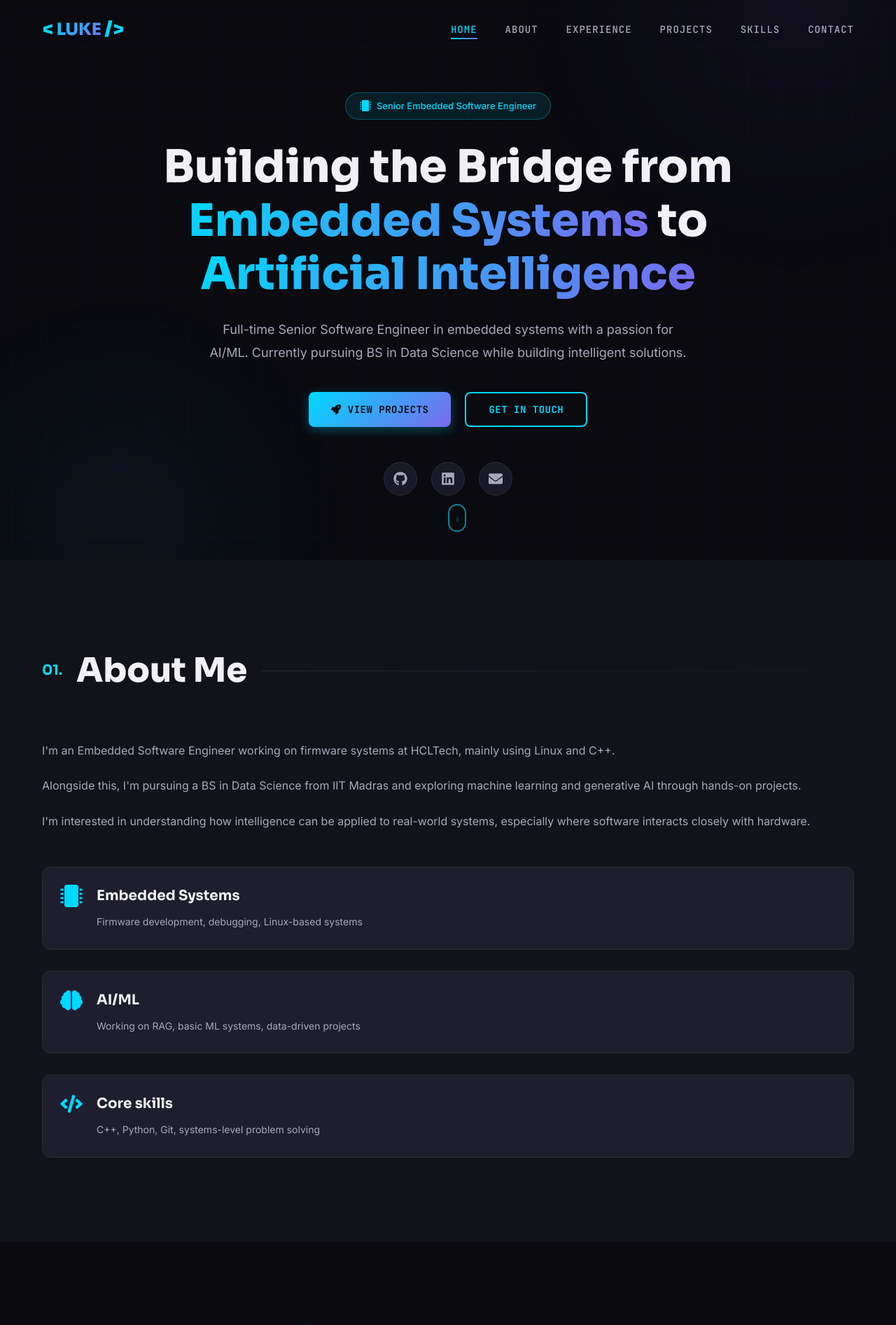
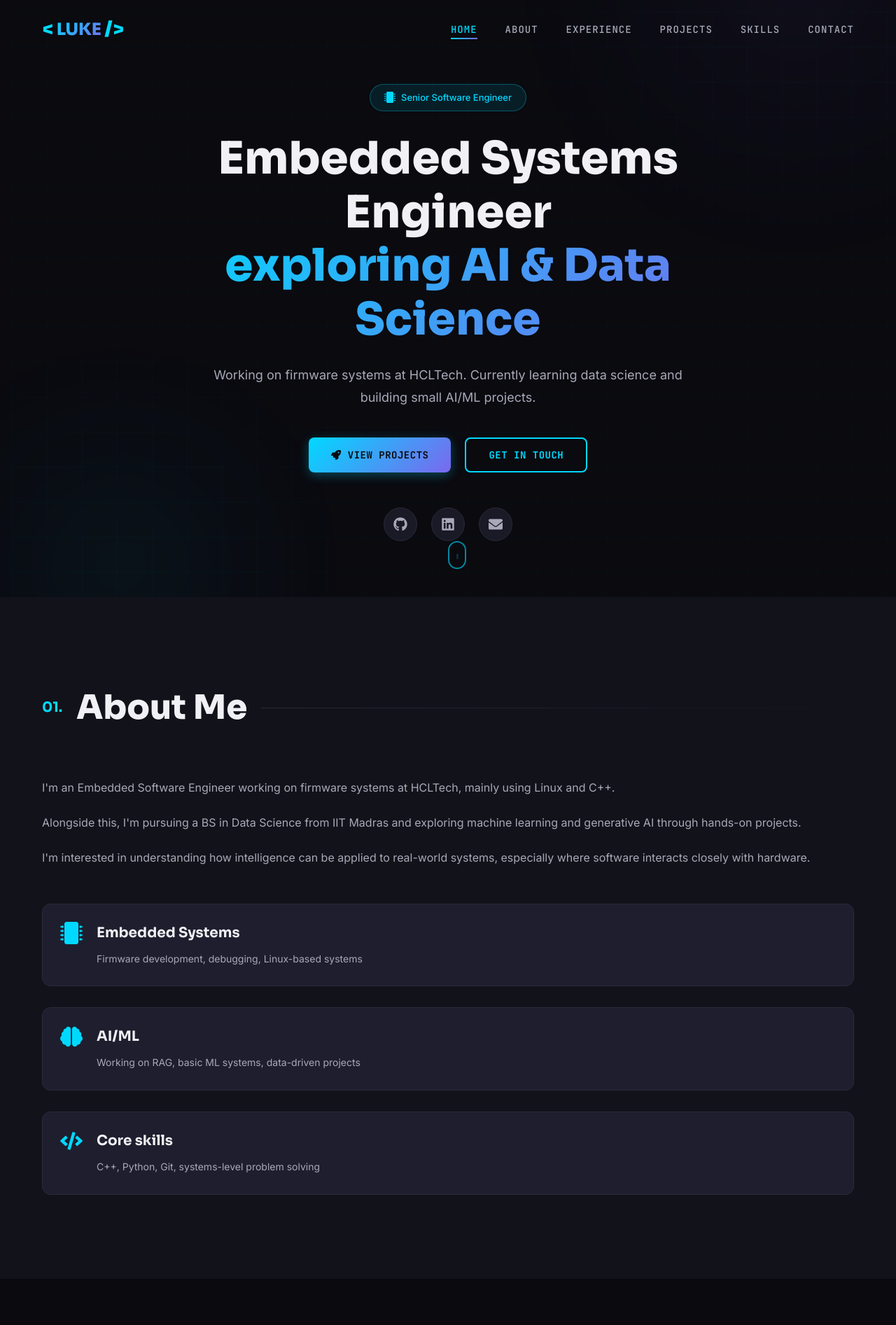
Before and after one commit to Lukeshbarath/portfolio, a React (Create React App) app: page / in a window 1280 px wide. Shown: the top 1893 px of the page at 70% size. Built offline with nearby package versions, Linux system fonts and the light colour scheme; the HTML template or start-up script is replaced by a standard one.

Commit message:
Added experience

```diff
--- a/src/App.css
+++ b/src/App.css
@@ -492,6 +492,7 @@ section {
   position: relative;
   padding-left: 40px;
   border-left: 2px solid var(--border-color);
+  display: block;
 }
 
 .timeline-item {
@@ -505,7 +506,7 @@ section {
 
 .timeline-marker {
   position: absolute;
-  left: -46px;
+  left: -40px;
   top: 0;
   width: 12px;
   height: 12px;
--- a/src/App.js
+++ b/src/App.js
@@ -97,16 +97,15 @@ function App() {
         <div className="hero-content">
           <div className="hero-badge">
             <FaMicrochip className="badge-icon" />
-            <span>Senior Embedded Software Engineer</span>
+            <span>Senior Software Engineer</span>
           </div>
           <h1 className="hero-title">
-            Building the Bridge from
-            <span className="gradient-text"> Embedded Systems</span> to
-            <span className="gradient-text"> Artificial Intelligence</span>
+           Embedded Systems Engineer
+            <span className="gradient-text"> exploring AI & Data Science</span>
           </h1>
           <p className="hero-subtitle">
-            Full-time Senior Software Engineer in embedded systems with a passion for AI/ML.
-            Currently pursuing BS in Data Science while building intelligent solutions.
+            Working on firmware systems at HCLTech.
+            Currently learning data science and building small AI/ML projects.
           </p>
           <div className="hero-cta">
             <button className="btn btn-primary" onClick={() => scrollToSection('projects')}>
@@ -188,7 +187,7 @@ function App() {
           <div className="section-header">
             <span className="section-number">02.</span>
             <h2 className="section-title">Experience</h2>
-              <div className="section-line">
+            <div className="section-line"></div>
           </div>
           <div className="timeline">
             <div className="timeline-item">
@@ -256,7 +255,6 @@ function App() {
                   <span>C++</span>
                   <span>Embedded Systems</span>
                   <span>Arduino</span>
-              </div>
                 </div>
               </div>
             </div>
```
Lines whose indentation alone changed are shown as unchanged.
